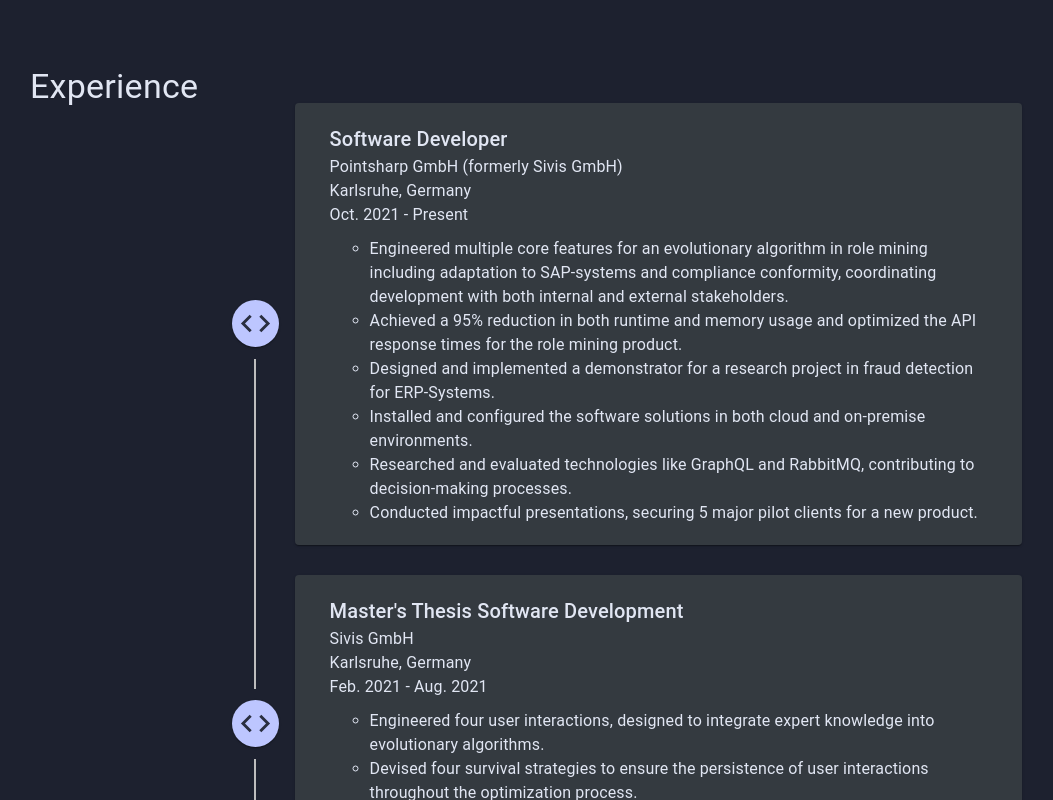
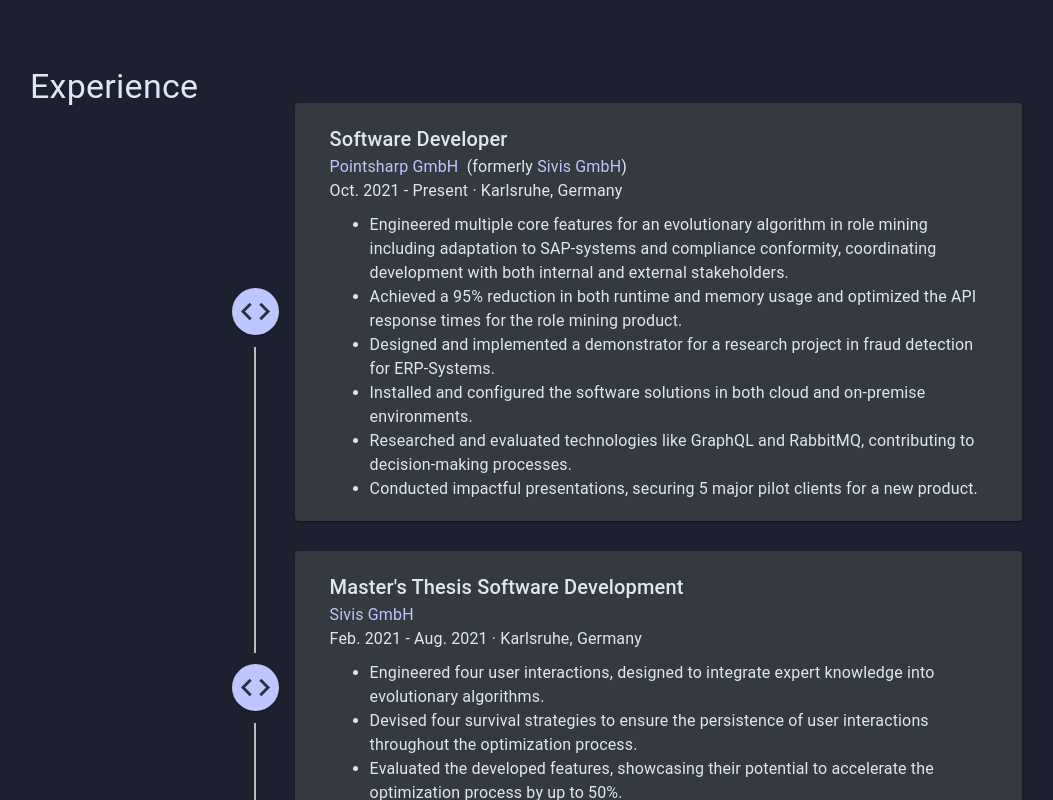
Before and after one commit to nicolasjusten95/nicolas-justen-portfolio, a React (Create React App) app: page / in a window 1280 px wide. Shown: the part 1700-2500 px from the top of the page, without its empty margins (98-1151 px from the left). Built offline with nearby package versions, Linux system fonts and the light colour scheme.

Commit message:
updated publications, experience and education

```diff
--- a/package.json
+++ b/package.json
@@ -19,6 +19,7 @@
     "react": "^18.2.0",
     "react-dom": "^18.2.0",
     "react-scripts": "5.0.1",
+    "sass": "^1.77.7",
     "typescript": "^4.9.5",
     "web-vitals": "^2.1.4"
   },
--- a/src/components/body/education/EducationData.tsx
+++ b/src/components/body/education/EducationData.tsx
@@ -1,5 +1,6 @@
 import {MyTimelineItemProps} from "../util/MyTimelineItem";
 import SchoolIcon from '@mui/icons-material/School';
+import MyLink from "../util/MyLink";
 
 
 const schoolIcon = <SchoolIcon color='primary' fontSize='large'/>
@@ -7,8 +8,8 @@ const schoolIcon = <SchoolIcon color='primary' fontSize='large'/>
 const masterHka: MyTimelineItemProps = {
     id: 'masterHka',
     icon: schoolIcon,
-    title: 'Master of Science in Business Administration and Engineering',
-    company: 'University of Applied Sciences Karlsruhe',
+    title: 'M.Sc. in Business Administration and Engineering',
+    company: <MyLink href={'https://www.h-ka.de/'} text={"University of Applied Sciences Karlsruhe"}/>,
     location: 'Karlsruhe, Germany',
     period: 'Mar. 2019 - Sep. 2021',
     tasks: [
@@ -23,7 +24,7 @@ const semesterAbroadMexico: MyTimelineItemProps = {
     id: 'bachelorTec',
     icon: schoolIcon,
     title: 'Semester abroad in Mexico',
-    company: 'Tecnológico de Monterrey',
+    company: <MyLink href={'https://tec.mx/en'} text={"Tecnológico de Monterrey"}/>,
     location: 'Guadalajara, Mexico',
     period: 'Aug. 2018 - Dec. 2018',
     tasks: [],
@@ -32,8 +33,8 @@ const semesterAbroadMexico: MyTimelineItemProps = {
 const bachelorHka: MyTimelineItemProps = {
     id: 'bachelorHka',
     icon: schoolIcon,
-    title: 'Bachelor of Science in Business Administration and Engineering',
-    company: 'University of Applied Sciences Karlsruhe',
+    title: 'B.Sc. in Business Administration and Engineering',
+    company: <MyLink href={'https://www.h-ka.de/'} text={"University of Applied Sciences Karlsruhe"}/>,
     location: 'Karlsruhe, Germany',
     period: 'Oct. 2015 - Feb. 2019',
     tasks: [
--- a/src/components/body/experience/ExperienceData.tsx
+++ b/src/components/body/experience/ExperienceData.tsx
@@ -1,6 +1,8 @@
 import CodeIcon from '@mui/icons-material/Code';
 import PrecisionManufacturingIcon from '@mui/icons-material/PrecisionManufacturing';
 import {MyTimelineItemProps} from "../util/MyTimelineItem";
+import {Typography} from "@mui/material";
+import MyLink from "../util/MyLink";
 
 
 const productionIcon = <PrecisionManufacturingIcon color='primary' fontSize='large'/>
@@ -10,7 +12,12 @@ const softwareDeveloperPointsharp: MyTimelineItemProps = {
     id: 'softwareDeveloperPointsharp',
     icon: codeIcon,
     title: 'Software Developer',
-    company: 'Pointsharp GmbH (formerly Sivis GmbH)',
+    company: <Typography>
+        <MyLink href='https://www.pointsharp.com/' text='Pointsharp GmbH'/>&nbsp;
+        (formerly&nbsp;
+        <MyLink href='https://www.sivis.com/' text='Sivis GmbH'/>
+        )
+    </Typography>,
     location: 'Karlsruhe, Germany',
     period: 'Oct. 2021 - Present',
     tasks: [
@@ -28,7 +35,7 @@ const masterThesisSivis: MyTimelineItemProps = {
     id: 'masterThesisSivis',
     icon: codeIcon,
     title: 'Master\'s Thesis Software Development',
-    company: 'Sivis GmbH',
+    company: <MyLink href='https://www.sivis.com/' text='Sivis GmbH'/>,
     location: 'Karlsruhe, Germany',
     period: 'Feb. 2021 - Aug. 2021',
     tasks: [
@@ -42,7 +49,7 @@ const bachelorThesisMercedes: MyTimelineItemProps = {
     id: 'bachelorThesisMercedes',
     icon: productionIcon,
     title: 'Bachelor\'s Thesis Production Planning',
-    company: 'Mercedes-Benz AG',
+    company: <MyLink href='https://www.mercedes-benz.com/' text='Mercedes-Benz AG'/>,
     location: 'Böblingen, Germany',
     period: 'Sept. 2019 - Feb. 2020',
     tasks: [
@@ -56,7 +63,7 @@ const internshipMercedes: MyTimelineItemProps = {
     id: 'internshipMercedes',
     icon: productionIcon,
     title: 'Internship Production Planning',
-    company: 'Daimler AG',
+    company: <MyLink href='https://www.mercedes-benz.com/' text='Daimler AG'/>,
     location: 'Sindelfingen, Germany',
     period: 'Sept. 2017 - Feb. 2018',
     tasks: [
--- a/src/components/body/publications/Publications.tsx
+++ b/src/components/body/publications/Publications.tsx
@@ -50,23 +50,23 @@ const Publications = () => {
                 justifyContent='start'
                 sx={{width: {xs: '85%', md: '70%'}}}>
                 <Box mt='30px'>
-                    <Typography color='text.primary' variant='h6'>
-                        Anderer, Simon & Justen, Nicolas & Scheuermann, Bernd & Mostaghim, Sanaz. (2024).&nbsp;
+                    <Typography color='text.primary' sx={{typography: {xs: 'body1', md: 'h6'}}}>
+                        Anderer, Simon; Justen, Nicolas; Scheuermann, Bernd and Mostaghim, Sanaz (2024).&nbsp;
                         <MyLink
                             href={'https://www.researchgate.net/publication/381649508_Survival_Strategies_for_Evolutionary_Role_Mining_Algorithms_Using_Expert_Knowledge'}
                             text={'Survival Strategies for Evolutionary Role Mining Algorithms Using Expert Knowledge'}/>
-                        . In The Genetic and Evolutionary Computation Conference (GECCO).
+                        . In <i>The Genetic and Evolutionary Computation Conference (GECCO)</i>.
                     </Typography>
                     <Stack mt='10px' spacing='10px' direction='row' mb='50px'>
                         <Chip icon={<FileCopyIcon/>} label={'Cite'} color='secondary' clickable onClick={onClickCiteGecco}/>
                         {/*<Chip label={link} color='secondary' clickable/>*/}
                     </Stack>
-                    <Typography color='text.primary' variant='h6'>
-                        Anderer, S.; Justen, N.; Scheuermann, B. and Mostaghim, S. (2023).&nbsp;
+                    <Typography color='text.primary' sx={{typography: {xs: 'body1', md: 'h6'}}}>
+                        Anderer, Simon; Justen, Nicolas; Scheuermann, Bernd and Mostaghim, Sanaz (2023).&nbsp;
                         <MyLink
                             href={'https://www.scitepress.org/PublicationsDetail.aspx?ID=VO0asNCzymE=&t=1'}
                             text={'Interactive Role Mining Including Expert Knowledge into Evolutionary Algorithms'}/>
-                        . In Proceedings of the 15th International Joint Conference on Computational Intelligence - ECTA.
+                        . In <i>Proceedings of the 15th International Joint Conference on Computational Intelligence - ECTA</i>.
                     </Typography>
                     <Stack mt='10px' spacing='10px' direction='row'>
                         <Chip icon={<FileCopyIcon/>} label={'Cite'} color='secondary' clickable onClick={onClickCiteEcta}/>
--- a/src/components/body/util/MyLink.tsx
+++ b/src/components/body/util/MyLink.tsx
@@ -10,8 +10,14 @@ export interface MyLinkProps {
 const MyLink = (props: MyLinkProps) => {
     return (
         <Link
+            sx={{
+                textDecoration: 'none',
+                '&:hover': {
+                    textDecoration: 'underline',
+                },
+            }}
             href={props.href}
-            color={props.color ?? 'text.primary'}
+            color={props.color ?? 'secondary'}
             target="_blank"
             rel="noreferrer">
             {props.text}
--- a/src/components/body/util/MyTimelineItem.tsx
+++ b/src/components/body/util/MyTimelineItem.tsx
@@ -10,7 +10,7 @@ export interface MyTimelineItemProps {
     id: string;
     icon: ReactElement;
     title: string;
-    company: string;
+    company: ReactElement;
     location: string;
     period: string;
     tasks: string[];
--- /dev/null
+++ b/src/components/body/util/MyTimelinePaperItem.module.scss
@@ -0,0 +1,3 @@
+.list{
+  list-style-type: disc;
+}
--- a/src/components/body/util/MyTimelinePaperItem.tsx
+++ b/src/components/body/util/MyTimelinePaperItem.tsx
@@ -1,5 +1,6 @@
 import {MyTimelineItemProps} from "./MyTimelineItem";
 import {Box, Paper, Typography} from "@mui/material";
+import styles from './MyTimelinePaperItem.module.scss';
 
 const MyTimelinePaperItem = (props: MyTimelineItemProps) => {
     return (
@@ -10,8 +11,8 @@ const MyTimelinePaperItem = (props: MyTimelineItemProps) => {
                 mb: {xs: '20px', md: '0px'}
         }}>
             <Box display='flex' flexDirection='column' ml='15px' mr='15px'>
-                <Box display='flex' flexDirection='row' width='100%' alignItems='center'>
-                    <Box sx={{width: {xs: '80%', sm: '85%', md: '90%'}}} display='flex' flexDirection='column' alignItems='left'>
+                <Box display='flex' flexDirection='row' width='100%'>
+                    <Box sx={{width: {xs: '80%', sm: '85%', md: '90%'}}}>
                         <Typography
                             color='text.primary'
                             sx={{typography: {xs: 'body1', md: 'h6'}}}>
@@ -25,12 +26,7 @@ const MyTimelinePaperItem = (props: MyTimelineItemProps) => {
                         <Typography
                             color='text.primary'
                             sx={{typography: {xs: 'body2', md: 'body1'}}}>
-                            {props.location}
-                        </Typography>
-                        <Typography
-                            color='text.primary'
-                            sx={{typography: {xs: 'body2', md: 'body1'}}}>
-                            {props.period}
+                            {props.period + ' · ' + props.location}
                         </Typography>
                     </Box>
                 </Box>
@@ -38,9 +34,9 @@ const MyTimelinePaperItem = (props: MyTimelineItemProps) => {
                     <Typography
                         color='text.primary'
                         sx={{typography: {xs: 'body2', md: 'body1'}}}>
-                        <ul>
-                            {props.tasks.map((task, index) => (
-                                <li key={index}>{task}</li>
+                        <ul className={styles.list}>
+                            {props.tasks.map(task => (
+                                <li key={task}>{task}</li>
                             ))}
                         </ul>
                     </Typography>
```
Also changed, not shown: 1 other file (tests, documents, lock files or other folders).
